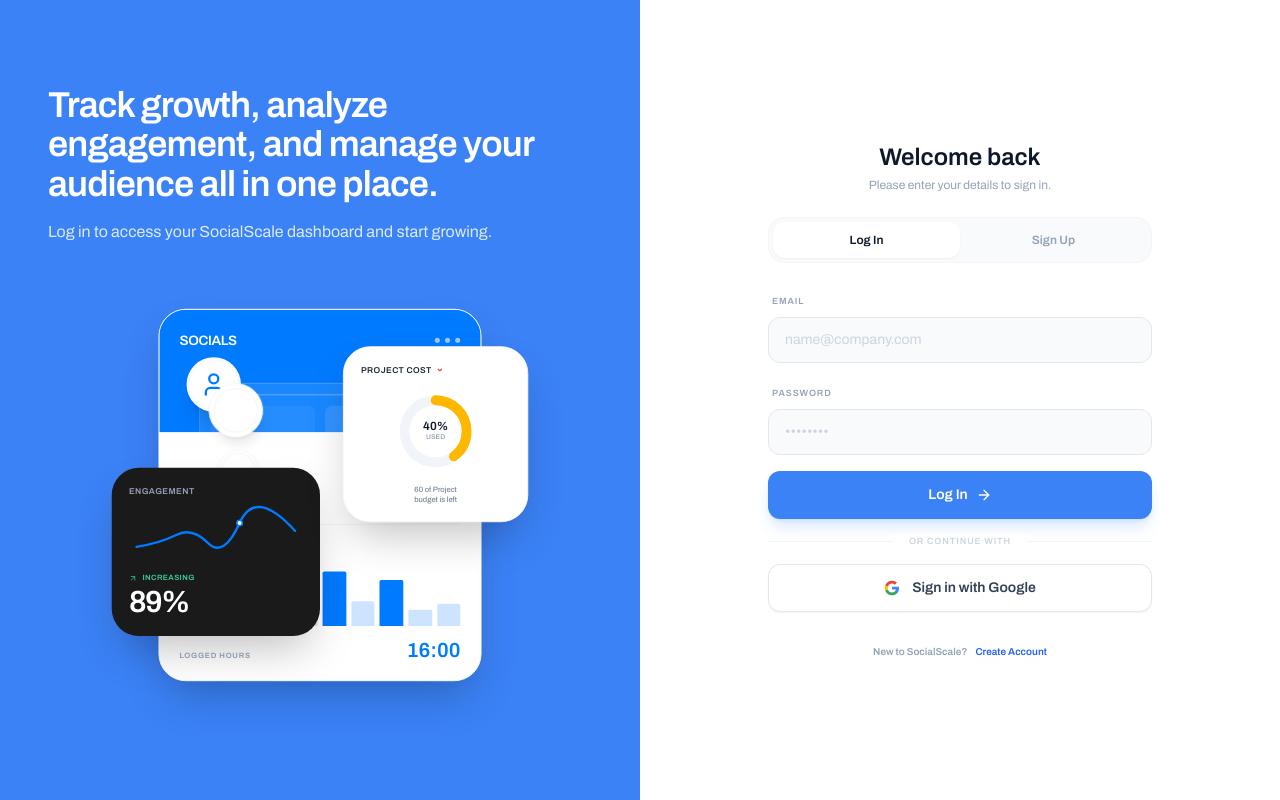
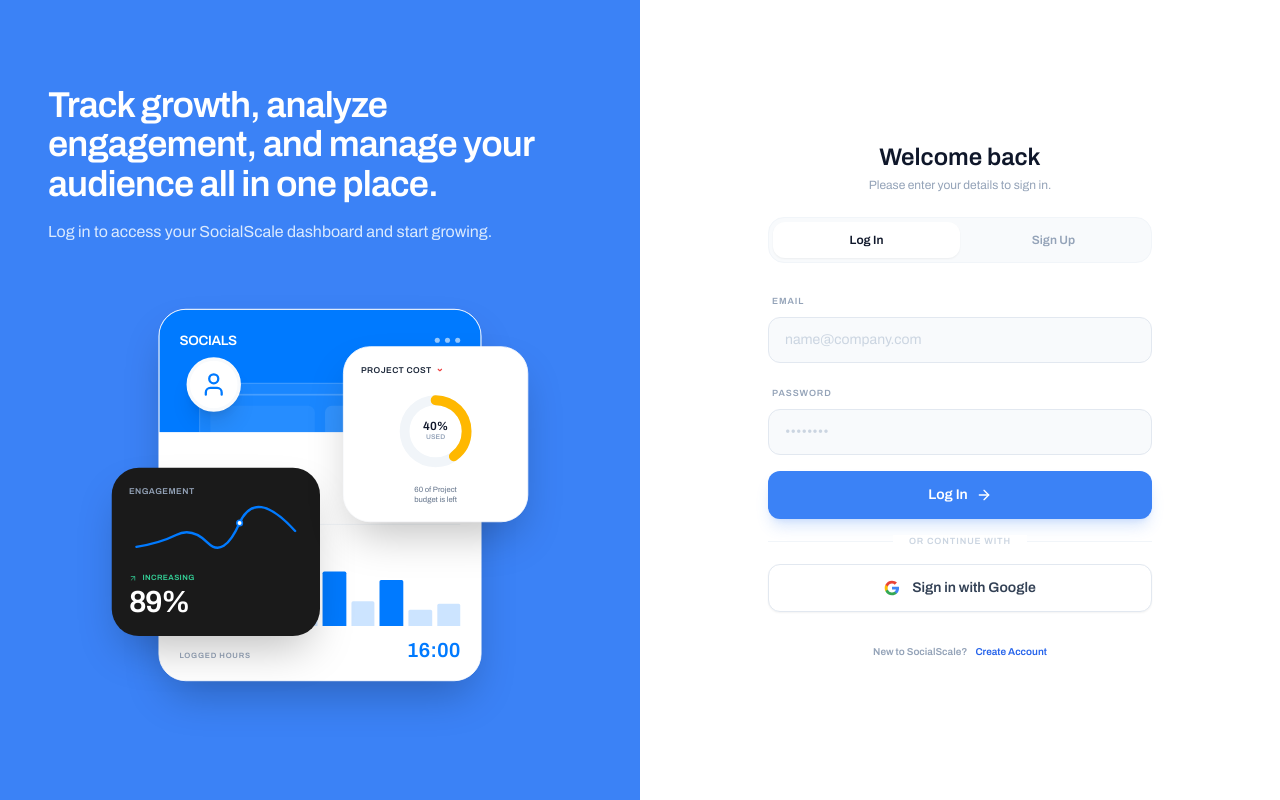
Before and after one commit to konthamsohith/socialscaleagency, a React (Vite) app: page /login in a window 1280 px wide. Built offline with nearby package versions, Linux system fonts and the light colour scheme; no server answers; grey boxes are pictures that could not be loaded.

Commit message:
style: remove floating coin circles from login dashboard illustration

```diff
--- a/src/pages/Login.tsx
+++ b/src/pages/Login.tsx
@@ -118,32 +118,7 @@
                             className="relative"
                         >
                             <div className="relative w-full aspect-[4/3] scale-[0.85] xxl:scale-100 flex items-center justify-center">
-                                {/* Floating Coins - Plain */}
-                                {[
-                                    { top: '22%', left: '26%', size: 'w-16', delay: 0.8, y: [0, -10, 0], rotate: -15 },
-                                    { top: '50%', left: '16%', size: 'w-18', delay: 1.1, y: [0, -15, 0], rotate: 10 },
-                                    { top: '38%', left: '28%', size: 'w-12', delay: 1.4, y: [0, -8, 0], rotate: -5 },
-                                ].map((coin, i) => (
-                                    <motion.div
-                                        key={i}
-                                        initial={{ opacity: 0, scale: 0 }}
-                                        animate={{
-                                            opacity: 1,
-                                            scale: 1,
-                                            y: coin.y
-                                        }}
-                                        transition={{
-                                            scale: { delay: coin.delay, type: 'spring' },
-                                            y: { repeat: Infinity, duration: 4 + i, ease: "easeInOut" }
-                                        }}
-                                        className={`absolute ${coin.size} aspect-square z-20`}
-                                        style={{ top: coin.top, left: coin.left }}
-                                    >
-                                        <div className={`w-full h-full rounded-full bg-white shadow-lg border border-slate-100 flex items-center justify-center`} style={{ transform: `rotate(${coin.rotate}deg)` }}>
-                                            <div className="w-[85%] h-[85%] rounded-full border border-slate-100" />
-                                        </div>
-                                    </motion.div>
-                                ))}
+                                {/* Floating Coins Removed for Cleaner Look */}
 
                                 {/* Main Dashboard Card */}
                                 <motion.div
```
